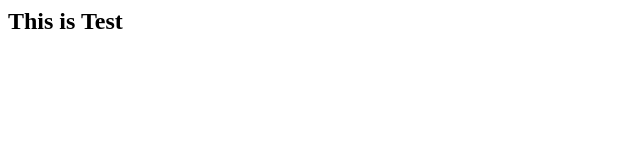
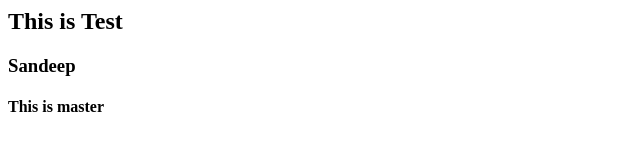
Before and after one commit to sandeep8705/sandeepduvva, a plain HTML site: page index.html in a window 1280 px wide. Shown: the whole page, without its empty margins (0-640 px from the left). Drawn offline with Linux system fonts and the light colour scheme.

Commit message:
master change

```diff
--- a/index.html
+++ b/index.html
@@ -1,2 +1,6 @@
 <h1This is Test</h1>
     <h2>This is Test</h2>
+    <h3>
+        Sandeep
+    </h3>
+    <h4>This is master</h4>
```
